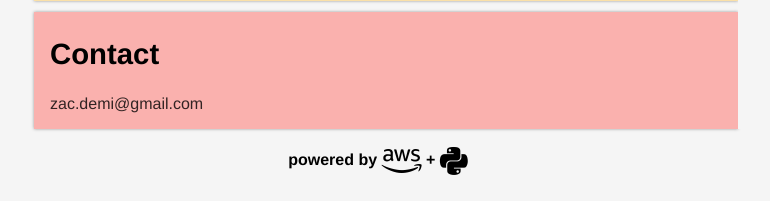
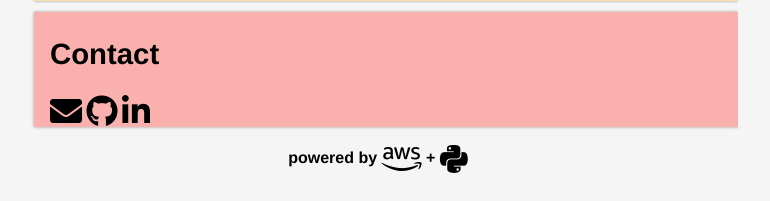
Before and after one commit to zacdemi/zac-portfolio, a Flask app: page / in a window 1280 px wide. Shown: the part 599-800 px from the top of the page, without its empty margins (262-1032 px from the left). Run offline with Flask 2, Linux system fonts and the light colour scheme; some libraries are stand-ins or nearby versions.

Commit message:
added links - but no formatting

```diff
--- a/templates/home.html
+++ b/templates/home.html
@@ -40,11 +40,11 @@
 
 
       </div>
-
       <div class="contact">
       <h2>Contact</h2>
-      <p>zac.demi@gmail.com</p>
-
+      <a href="mailto:zac.demi@gmail.com"> <i class="fas fa-envelope fa-2x"></i></a>
+      <a href="https://github.com/zacdemi"><i class="fab fa-github fa-2x"></i></a>
+      <a href="https://www.linkedin.com/in/zacdemi/"><i class="fab fa-linkedin-in fa-2x"></i></a>
       </div>
 
     </div>
```
